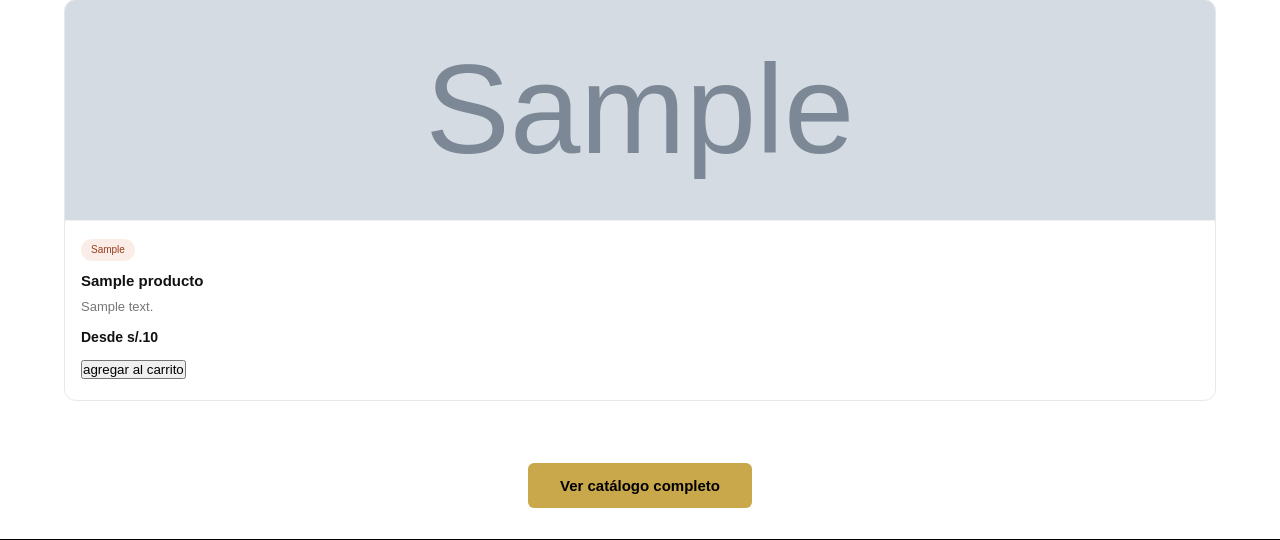
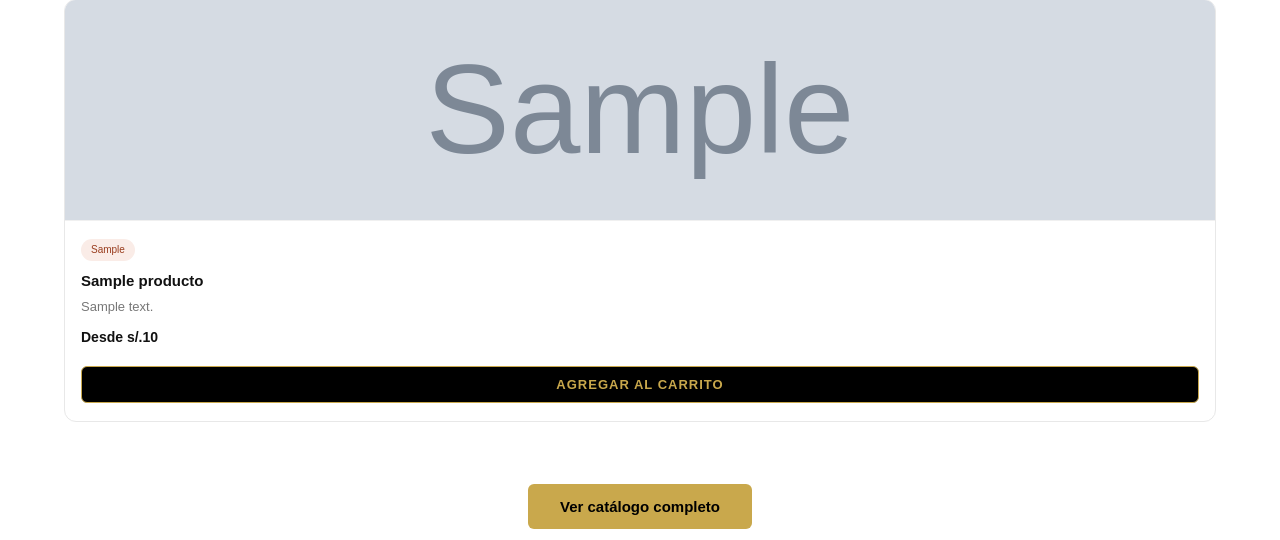
Before and after one commit to jhocerml/golden-step, a Flask app: page / in a window 1280 px wide. Shown: the part 588-1128 px from the top of the page. Run offline with Flask 3, Linux system fonts and the light colour scheme; tables that the repository leaves empty hold one stand-in row (values such as "Sample post"); grey boxes marked "Sample" are stand-in pictures; parts of the project's set-up code (start-up, migrations or seed data) failed here and were passed over; some libraries are stand-ins or nearby versions.

Commit message:
boton agregar al carrito

```diff
--- a/static/styles.css
+++ b/static/styles.css
@@ -461,6 +461,26 @@ footer {
     border-radius: 8px;
     cursor: pointer;
 }
+.btn-carrito {
+    width: 100%;
+    margin-top: 10px;
+    padding: 10px 16px;
+    background: #000;
+    color: #C9A84C;
+    border: 1.5px solid #C9A84C;
+    border-radius: 6px;
+    font-size: 13px;
+    font-weight: 600;
+    letter-spacing: 1px;
+    text-transform: uppercase;
+    cursor: pointer;
+    transition: all 0.3s ease;
+}
+
+.btn-carrito:hover {
+    background: #C9A84C;
+    color: #000;
+}
 /* Carrito vacío */
 .carrito-vacio-contenido {
     text-align: center;
```
